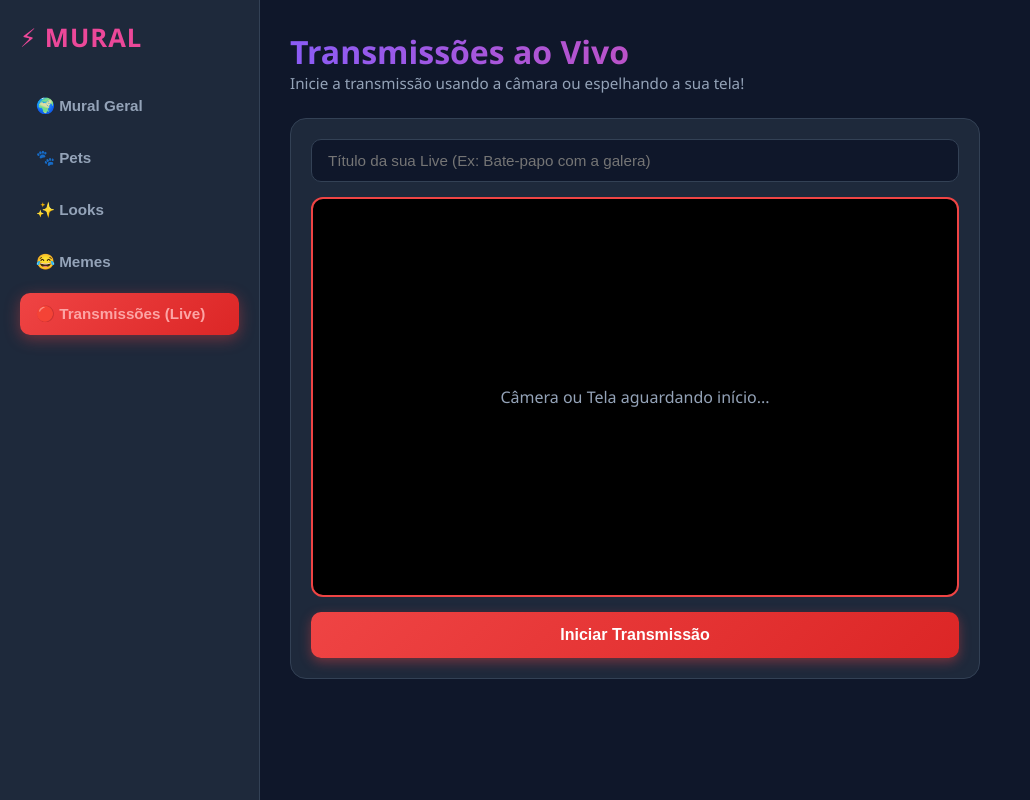
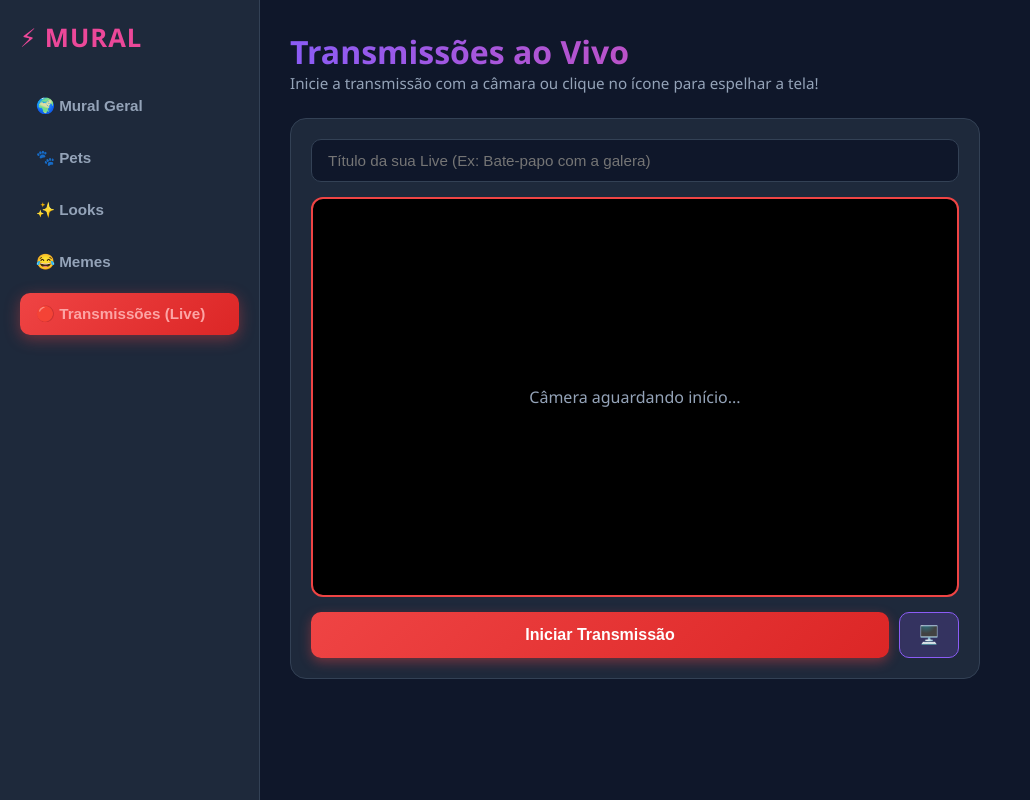
Before and after one commit to brunodias-oficial/brdias97, a plain HTML site: page index.html in a window 1280 px wide. Both pictures are taken after a click on the button "🔴 Transmissões (Live)". Shown: the whole page, without its empty margins (0-1030 px from the left). Drawn offline with Linux system fonts and the light colour scheme.

Commit message:
Update index.html

```diff
--- a/index.html
+++ b/index.html
@@ -252,7 +252,13 @@
             100% { opacity: 1; }
         }
 
+        .live-buttons-row {
+            display: flex;
+            gap: 10px;
+        }
+
         .btn-start-live {
+            flex: 1;
             background: linear-gradient(135deg, var(--live-color), #dc2626);
             color: white;
             border: none;
@@ -262,6 +268,22 @@
             font-size: 1rem;
             cursor: pointer;
             box-shadow: 0 4px 12px rgba(239, 68, 68, 0.4);
+        }
+
+        .btn-screen-share {
+            background: rgba(139, 92, 246, 0.2);
+            border: 1px solid var(--primary);
+            color: white;
+            padding: 0 18px;
+            border-radius: 10px;
+            font-weight: bold;
+            font-size: 1.1rem;
+            cursor: pointer;
+            transition: background 0.2s;
+        }
+
+        .btn-screen-share:hover {
+            background: rgba(139, 92, 246, 0.4);
         }
 
         /* FEED */
@@ -496,7 +518,7 @@
                     </div>
 
                     <div class="post-body">
-                        <div class="post-caption">Transmissão de câmara e espelhamento de tela totalmente integrados!</div>
+                        <div class="post-caption">Botão principal com câmara direta e ícone separado para espelhar tela!</div>
 
                         <div class="post-actions">
                             <button class="action-btn" onclick="curtirPost(this)">
@@ -508,7 +530,7 @@
                         </div>
 
                         <div class="comments-box">
-                            <div class="comment-item"><strong>Maria:</strong> Ficou excelente o projeto!</div>
+                            <div class="comment-item"><strong>Maria:</strong> Ficou muito prático de usar!</div>
 
                             <div class="comment-input-area">
                                 <input type="text" placeholder="Escreva um comentário...">
@@ -524,7 +546,7 @@
         <div id="livesSection" class="view-section">
             <header>
                 <h1>Transmissões ao Vivo</h1>
-                <p>Inicie a transmissão usando a câmara ou espelhando a sua tela!</p>
+                <p>Inicie a transmissão com a câmara ou clique no ícone para espelhar a tela!</p>
             </header>
 
             <div class="live-studio-box">
@@ -532,11 +554,14 @@
 
                 <div class="live-screen">
                     <div class="live-badge-on" id="liveBadge">🔴 AO VIVO</div>
-                    <span class="live-placeholder-text" id="livePlaceholder">Câmera ou Tela aguardando início...</span>
+                    <span class="live-placeholder-text" id="livePlaceholder">Câmera aguardando início...</span>
                     <video id="liveVideo" autoplay playsinline muted></video>
                 </div>
 
-                <button class="btn-start-live" id="liveActionBtn" onclick="toggleLive()">Iniciar Transmissão</button>
+                <div class="live-buttons-row">
+                    <button class="btn-start-live" id="liveActionBtn" onclick="toggleLive()">Iniciar Transmissão</button>
+                    <button class="btn-screen-share" id="screenShareBtn" onclick="toggleScreenShare()" title="Espelhar Tela">🖥️</button>
+                </div>
             </div>
         </div>
 
@@ -560,12 +585,14 @@
             elementoBotao.classList.add('active');
         }
 
+        // Função principal: Liga a câmara diretamente
         async function toggleLive() {
             const titulo = document.getElementById('liveTitleInput').value;
             const videoElement = document.getElementById('liveVideo');
             const placeholder = document.getElementById('livePlaceholder');
             const badge = document.getElementById('liveBadge');
             const btn = document.getElementById('liveActionBtn');
+            const screenBtn = document.getElementById('screenShareBtn');
 
             if (!streamAtivo) {
                 if (!titulo.trim()) {
@@ -573,14 +600,8 @@
                     return;
                 }
 
-                const querEspelhar = confirm("Queres partilhar a tua Tela (Espelhar) ou usar a Câmara?\n\nClica em [OK] para partilhar a Tela ou [Cancelar] para usar a Câmara.");
-
                 try {
-                    if (querEspelhar) {
-                        streamAtivo = await navigator.mediaDevices.getDisplayMedia({ video: true, audio: true });
-                    } else {
-                        streamAtivo = await navigator.mediaDevices.getUserMedia({ video: true, audio: true });
-                    }
+                    streamAtivo = await navigator.mediaDevices.getUserMedia({ video: true, audio: true });
 
                     videoElement.srcObject = streamAtivo;
                     videoElement.style.display = 'block';
@@ -589,17 +610,53 @@
 
                     btn.textContent = "Encerrar Transmissão";
                     btn.style.background = "linear-gradient(135deg, #475569, #334155)";
+                    screenBtn.style.display = 'none'; // Esconde o botão de espelhar durante a live
 
+                } catch (error) {
+                    alert("Não foi possível aceder à câmara. Verifique as permissões do navegador.");
+                    console.error(error);
+                }
+            } else {
+                fecharTransmissao();
+            }
+        }
+
+        // Função dedicada: Espelhar a tela ao clicar no ícone 🖥️
+        async function toggleScreenShare() {
+            const titulo = document.getElementById('liveTitleInput').value;
+            const videoElement = document.getElementById('liveVideo');
+            const placeholder = document.getElementById('livePlaceholder');
+            const badge = document.getElementById('liveBadge');
+            const btn = document.getElementById('liveActionBtn');
+            const screenBtn = document.getElementById('screenShareBtn');
+
+            if (!streamAtivo) {
+                if (!titulo.trim()) {
+                    alert("Por favor, insira um título para a sua live antes de começar a partilhar a tela.");
+                    return;
+                }
+
+                try {
+                    streamAtivo = await navigator.mediaDevices.getDisplayMedia({ video: true, audio: true });
+
+                    videoElement.srcObject = streamAtivo;
+                    videoElement.style.display = 'block';
+                    placeholder.style.display = 'none';
+                    badge.style.display = 'block';
+
+                    btn.textContent = "Encerrar Transmissão";
+                    btn.style.background = "linear-gradient(135deg, #475569, #334155)";
+                    screenBtn.style.display = 'none';
+
+                    // Se o utilizador clicar no botão "Parar Partilha" do próprio navegador
                     streamAtivo.getVideoTracks()[0].onended = function() {
                         fecharTransmissao();
                     };
 
                 } catch (error) {
-                    alert("A transmissão foi cancelada ou não foi permitida.");
+                    alert("A partilha de tela foi cancelada ou não foi permitida.");
                     console.error(error);
                 }
-            } else {
-                fecharTransmissao();
             }
         }
 
@@ -608,6 +665,7 @@
             const placeholder = document.getElementById('livePlaceholder');
             const badge = document.getElementById('liveBadge');
             const btn = document.getElementById('liveActionBtn');
+            const screenBtn = document.getElementById('screenShareBtn');
 
             if (streamAtivo) {
                 streamAtivo.getTracks().forEach(track => track.stop());
@@ -621,6 +679,7 @@
 
             btn.textContent = "Iniciar Transmissão";
             btn.style.background = "linear-gradient(135deg, var(--live-color), #dc2626)";
+            screenBtn.style.display = 'block'; // Mostra novamente o botão de espelhar
         }
 
         const imageFile = document.getElementById('imageFile');
```
